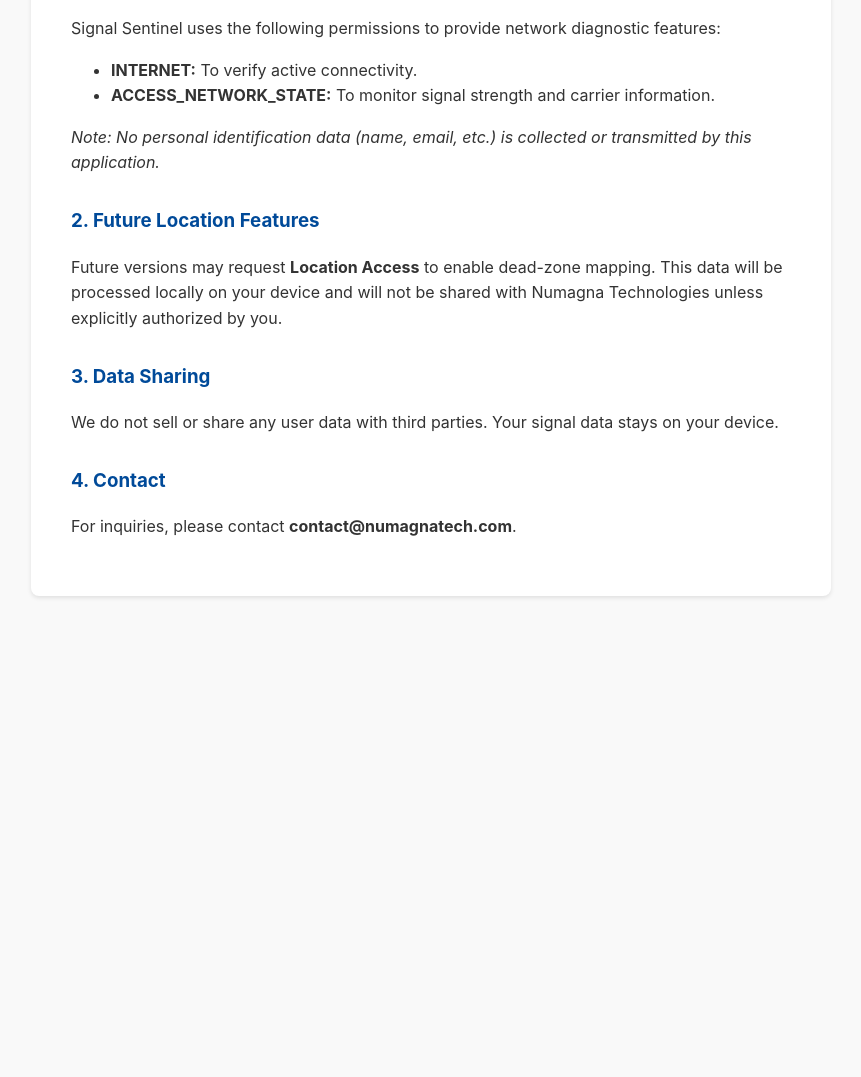
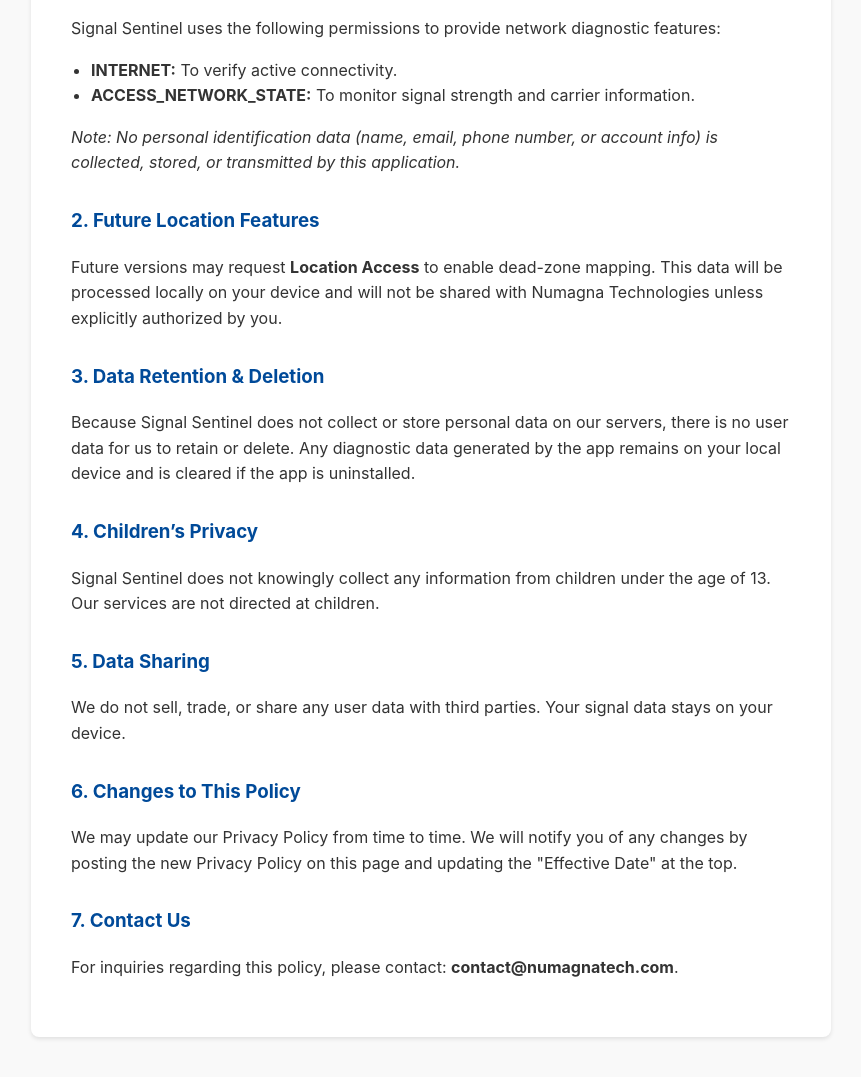
Before and after one commit to Numagna-Tech/website-coming-soon, a plain HTML site: page signalsentinel/privacy.html in a window 1280 px wide. Shown: the part 367-1444 px from the top of the page, without its empty margins (209-1070 px from the left). Before the commit the page ends 1003 px from the top, so only its background shows below. Drawn offline with Linux system fonts and the light colour scheme.

Commit message:
Removed privacy.html from sitemap.xml and associated "disallow line" in robots.txt to avoid confilct with "Noindex" Meta Tag in privacy.html (to keep it live but avoid it from showing up in search). Updated the actual privacy policy to align with more strict new 2026 policies

```diff
--- a/signalsentinel/privacy.html
+++ b/signalsentinel/privacy.html
@@ -11,6 +11,7 @@
         h1 { color: #004a99; border-bottom: 2px solid #eee; padding-bottom: 10px; }
         h3 { color: #004a99; margin-top: 30px; }
         .back-link { text-decoration: none; color: #004a99; font-weight: bold; }
+        ul { padding-left: 20px; }
     </style>
 </head>
 <body>
@@ -27,16 +28,25 @@
             <li><strong>INTERNET:</strong> To verify active connectivity.</li>
             <li><strong>ACCESS_NETWORK_STATE:</strong> To monitor signal strength and carrier information.</li>
         </ul>
-        <p><em>Note: No personal identification data (name, email, etc.) is collected or transmitted by this application.</em></p>
+        <p><em>Note: No personal identification data (name, email, phone number, or account info) is collected, stored, or transmitted by this application.</em></p>
 
         <h3>2. Future Location Features</h3>
         <p>Future versions may request <strong>Location Access</strong> to enable dead-zone mapping. This data will be processed locally on your device and will not be shared with Numagna Technologies unless explicitly authorized by you.</p>
 
-        <h3>3. Data Sharing</h3>
-        <p>We do not sell or share any user data with third parties. Your signal data stays on your device.</p>
+        <h3>3. Data Retention & Deletion</h3>
+        <p>Because Signal Sentinel does not collect or store personal data on our servers, there is no user data for us to retain or delete. Any diagnostic data generated by the app remains on your local device and is cleared if the app is uninstalled.</p>
 
-        <h3>4. Contact</h3>
-        <p>For inquiries, please contact <strong>contact@numagnatech.com</strong>.</p>
+        <h3>4. Children’s Privacy</h3>
+        <p>Signal Sentinel does not knowingly collect any information from children under the age of 13. Our services are not directed at children.</p>
+
+        <h3>5. Data Sharing</h3>
+        <p>We do not sell, trade, or share any user data with third parties. Your signal data stays on your device.</p>
+
+        <h3>6. Changes to This Policy</h3>
+        <p>We may update our Privacy Policy from time to time. We will notify you of any changes by posting the new Privacy Policy on this page and updating the "Effective Date" at the top.</p>
+
+        <h3>7. Contact Us</h3>
+        <p>For inquiries regarding this policy, please contact: <strong>contact@numagnatech.com</strong>.</p>
     </div>
 </body>
 </html>
--- a/sitemap.xml
+++ b/sitemap.xml
@@ -5,10 +5,4 @@
     <lastmod>2026-02-08</lastmod>
     <priority>1.0</priority>
   </url>
-
-  <url>
-    <loc>https://numagnatech.com/signalsentinel/privacy.html</loc>
-    <lastmod>2026-02-08</lastmod>
-    <priority>0.5</priority>
-  </url>
 </urlset>
```
Also changed, not shown: robots.txt.
